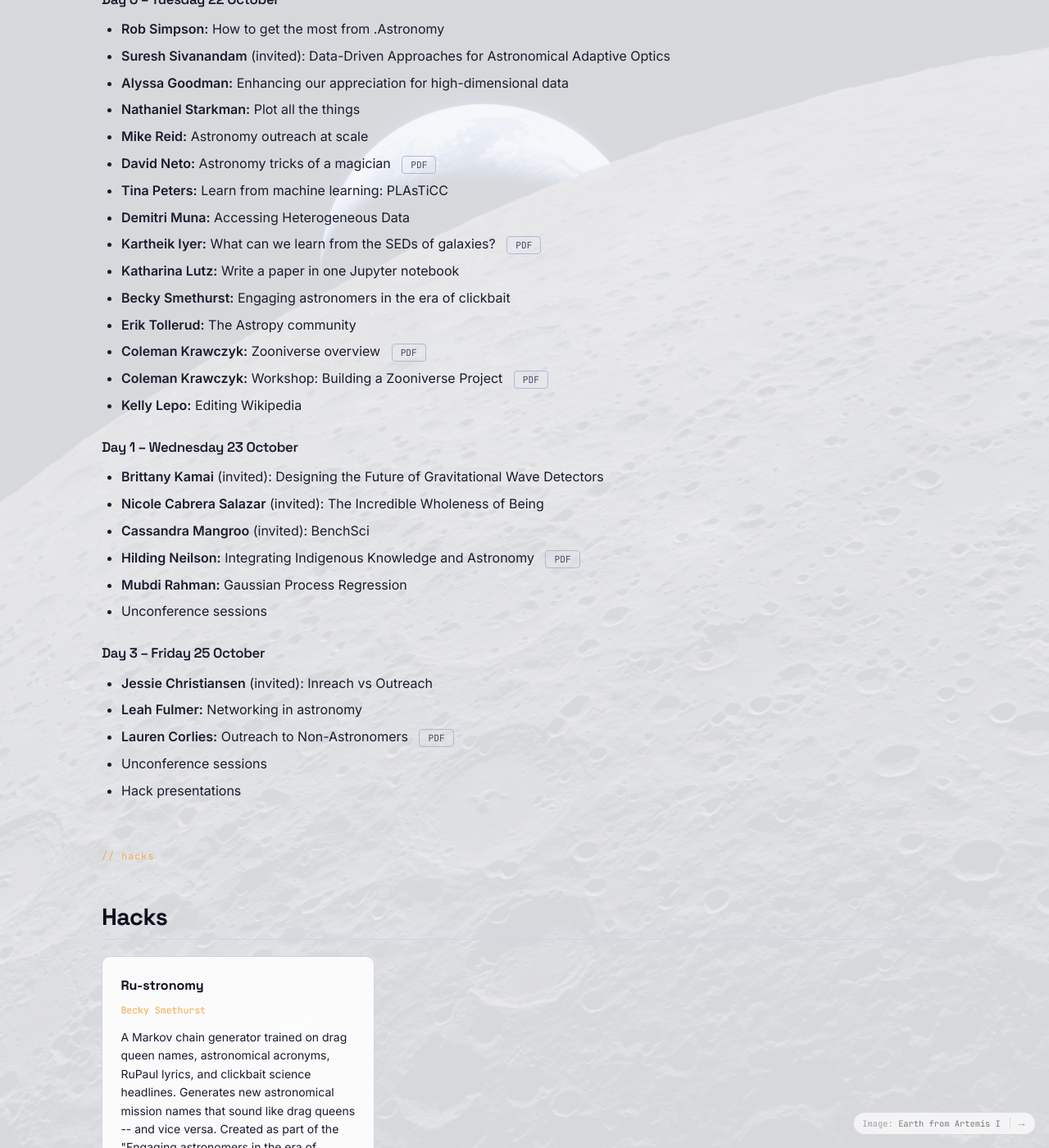
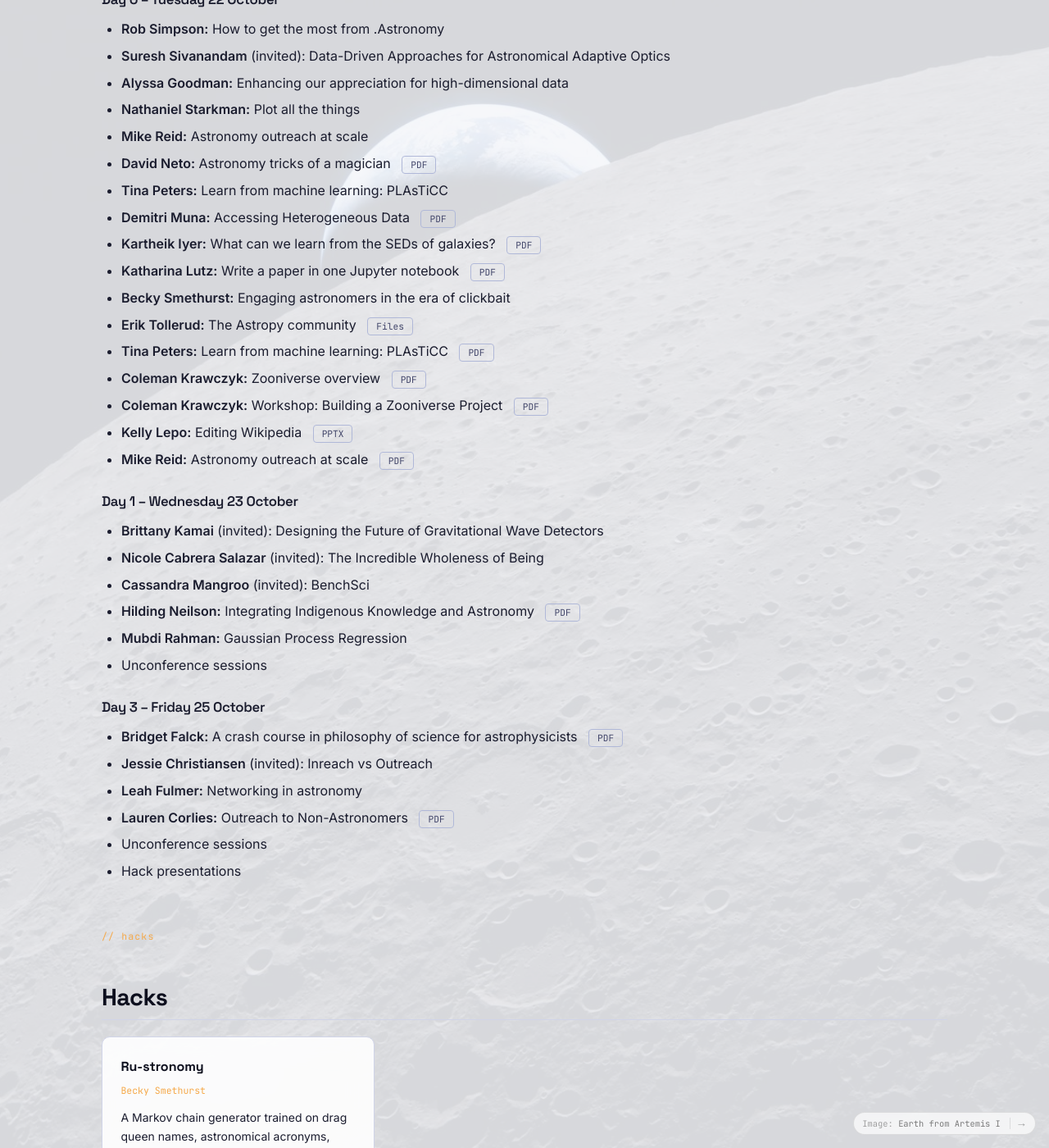
Before and after one commit to dotastro/dotastrosite, a Jekyll site: the page built from events/eleven/index.md, in a window 1280 px wide and 1400 px high, scrolled down 1497 px. Shown: the whole window at 82% size. Built offline with Jekyll 4.4.1, drawn with Linux system fonts in a browser that asks for light colours.

Commit message:
.Astronomy 11: add 7 more talk PDFs with links -- Falck, Lutz, Muna, Lepo, Reid, Peters, Tollerud; Bridget Falck identified and added

```diff
--- a/events/eleven/index.md
+++ b/events/eleven/index.md
@@ -53,14 +53,16 @@ title: ".Astronomy 11, Toronto, 2019"
 - **Mike Reid:** Astronomy outreach at scale
 - **David Neto:** Astronomy tricks of a magician &nbsp; <a href="{{ site.baseurl }}/assets/talks/eleven/DNeto_ThinkingLikeAMagician.pdf" class="hack-link" target="_blank" rel="noopener">PDF</a>
 - **Tina Peters:** Learn from machine learning: PLAsTiCC
-- **Demitri Muna:** Accessing Heterogeneous Data
+- **Demitri Muna:** Accessing Heterogeneous Data &nbsp; <a href="{{ site.baseurl }}/assets/talks/eleven/Muna_HeterogeneousData.pdf" class="hack-link" target="_blank" rel="noopener">PDF</a>
 - **Kartheik Iyer:** What can we learn from the SEDs of galaxies? &nbsp; <a href="{{ site.baseurl }}/assets/talks/eleven/Iyer_SEDsOfGalaxies.pdf" class="hack-link" target="_blank" rel="noopener">PDF</a>
-- **Katharina Lutz:** Write a paper in one Jupyter notebook
+- **Katharina Lutz:** Write a paper in one Jupyter notebook &nbsp; <a href="{{ site.baseurl }}/assets/talks/eleven/Lutz_PaperInOneNotebook.pdf" class="hack-link" target="_blank" rel="noopener">PDF</a>
 - **Becky Smethurst:** Engaging astronomers in the era of clickbait
-- **Erik Tollerud:** The Astropy community
+- **Erik Tollerud:** The Astropy community &nbsp; <a href="{{ site.baseurl }}/assets/talks/eleven/Tollerud_Astropy.zip" class="hack-link" target="_blank" rel="noopener">Files</a>
+- **Tina Peters:** Learn from machine learning: PLAsTiCC &nbsp; <a href="{{ site.baseurl }}/assets/talks/eleven/Peters_PLAsTiCC.pdf" class="hack-link" target="_blank" rel="noopener">PDF</a>
 - **Coleman Krawczyk:** Zooniverse overview &nbsp; <a href="{{ site.baseurl }}/assets/talks/eleven/Coleman_Zooniverse_Overview.pdf" class="hack-link" target="_blank" rel="noopener">PDF</a>
 - **Coleman Krawczyk:** Workshop: Building a Zooniverse Project &nbsp; <a href="{{ site.baseurl }}/assets/talks/eleven/Coleman_Building_a_Zooniverse_Project.pdf" class="hack-link" target="_blank" rel="noopener">PDF</a>
-- **Kelly Lepo:** Editing Wikipedia
+- **Kelly Lepo:** Editing Wikipedia &nbsp; <a href="{{ site.baseurl }}/assets/talks/eleven/Lepo_EditingWikipedia.pptx" class="hack-link" target="_blank" rel="noopener">PPTX</a>
+- **Mike Reid:** Astronomy outreach at scale &nbsp; <a href="{{ site.baseurl }}/assets/talks/eleven/Reid_OutreachAtScale.pdf" class="hack-link" target="_blank" rel="noopener">PDF</a>
 
 ### Day 1 -- Wednesday 23 October
 
@@ -73,6 +75,7 @@ title: ".Astronomy 11, Toronto, 2019"
 
 ### Day 3 -- Friday 25 October
 
+- **Bridget Falck:** A crash course in philosophy of science for astrophysicists &nbsp; <a href="{{ site.baseurl }}/assets/talks/eleven/Falck_PhilSciForAstrophysicists.pdf" class="hack-link" target="_blank" rel="noopener">PDF</a>
 - **Jessie Christiansen** (invited): Inreach vs Outreach
 - **Leah Fulmer:** Networking in astronomy
 - **Lauren Corlies:** Outreach to Non-Astronomers &nbsp; <a href="{{ site.baseurl }}/assets/talks/eleven/Corlies_OutreachToNonAstronomers.pdf" class="hack-link" target="_blank" rel="noopener">PDF</a>
@@ -136,6 +139,7 @@ Known attendees at .Astronomy 11, Toronto:
 <li>Jessie Christiansen</li>
 <li>Leah Fulmer</li>
 <li>Lauren Corlies</li>
+<li>Bridget Falck</li>
 </ul>
 
 <span class="section-label">// links</span>
```
Also changed, not shown: assets/js/search-index.json (+1 -1 lines), 7 other files.
